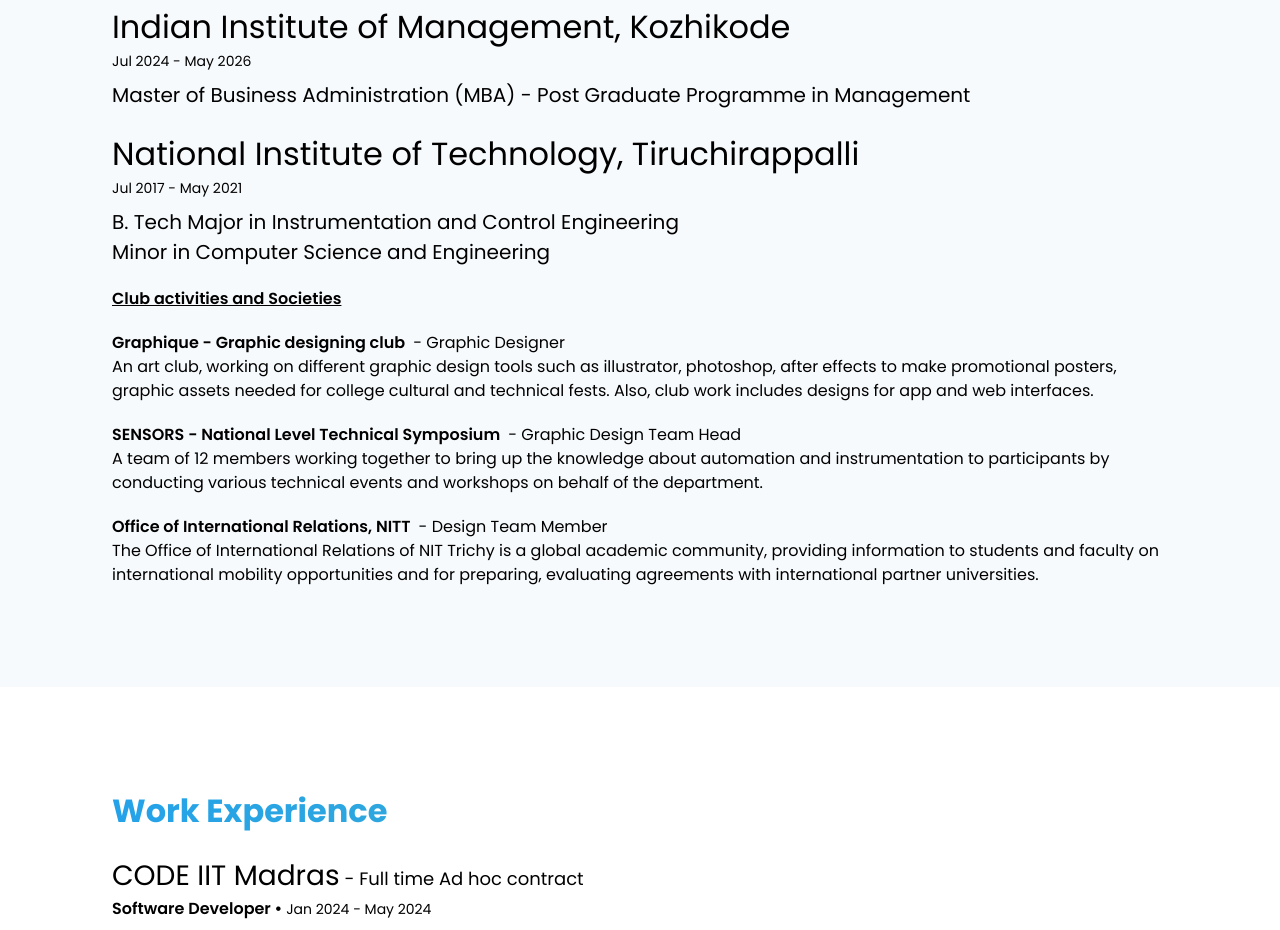
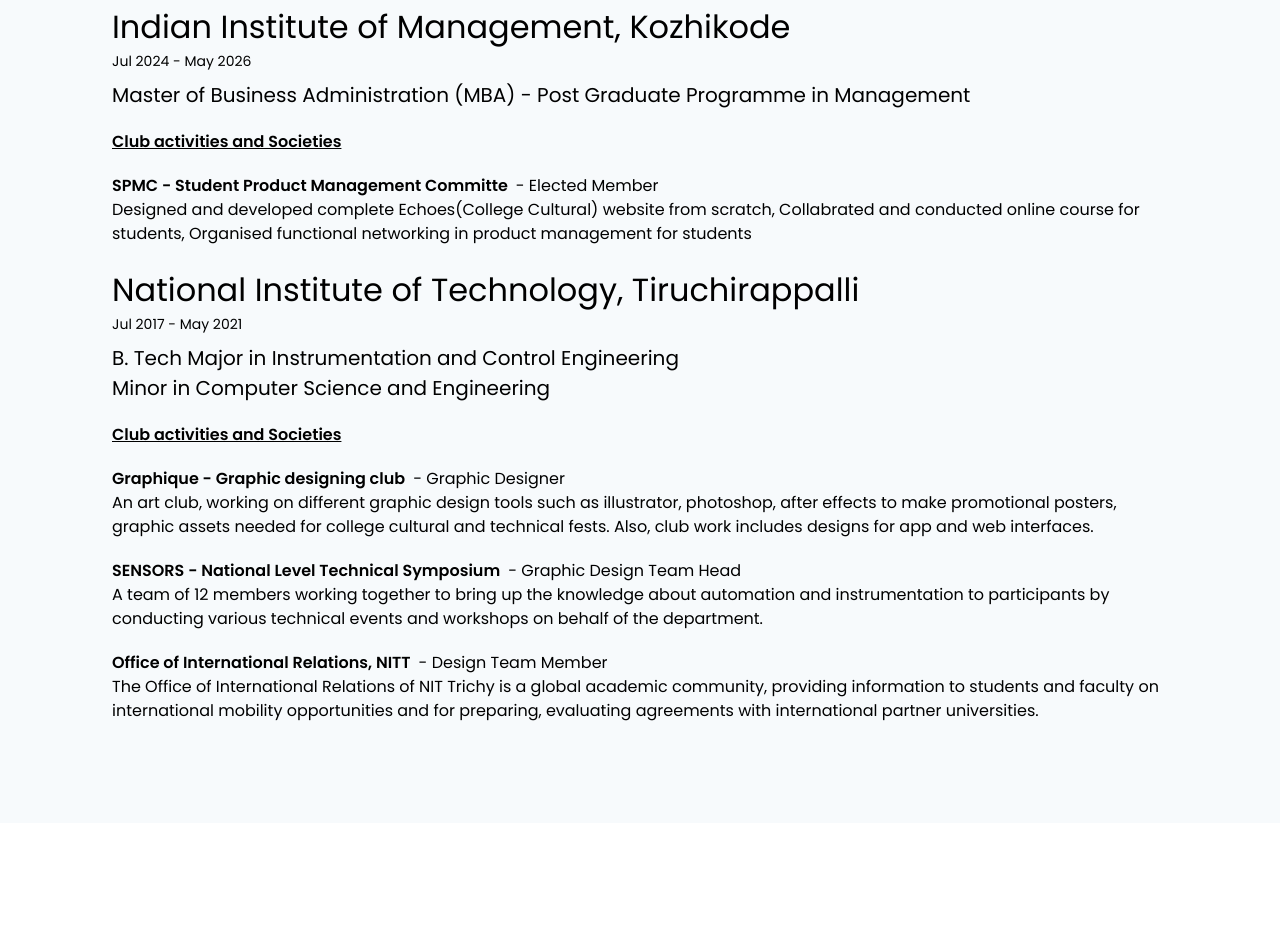
Before and after one commit to manoranjan99/manoranjan-website, a website: page src/home.html in a window 1280 px wide. Shown: the part 1438-2368 px from the top of the page. Drawn offline with Linux system fonts and the light colour scheme.

Commit message:
updated club for IIMK

```diff
--- a/src/home.html
+++ b/src/home.html
@@ -272,6 +272,14 @@
           <div class="font-normal text-[14px]">Jul 2024 - May 2026</div>
           <div class="font-normal mt-2 leading-normal text-[20px]">Master of Business Administration (MBA) - Post Graduate Programme in Management</div>
 
+          <div class="mt-5 font-semibold underline">Club activities and Societies</div>
+
+          <div class="mt-5 font-normal"><span class="font-semibold">SPMC - Student Product Management Committe</span><span class="ml-2"></span>- Elected Member</div>
+          <p>Designed and developed complete Echoes(College Cultural) website from scratch, Collabrated and conducted online course for students,
+          Organised functional networking in product management for students</p>
+
+
+
           <div class="font-normal mt-5 text-[32px]">National Institute of Technology, Tiruchirappalli</div>
           <div class="font-normal text-[14px]">Jul 2017 - May 2021</div>
           <div class="font-normal mt-2 leading-normal text-[20px]">B. Tech Major in Instrumentation and Control Engineering</div>
```
